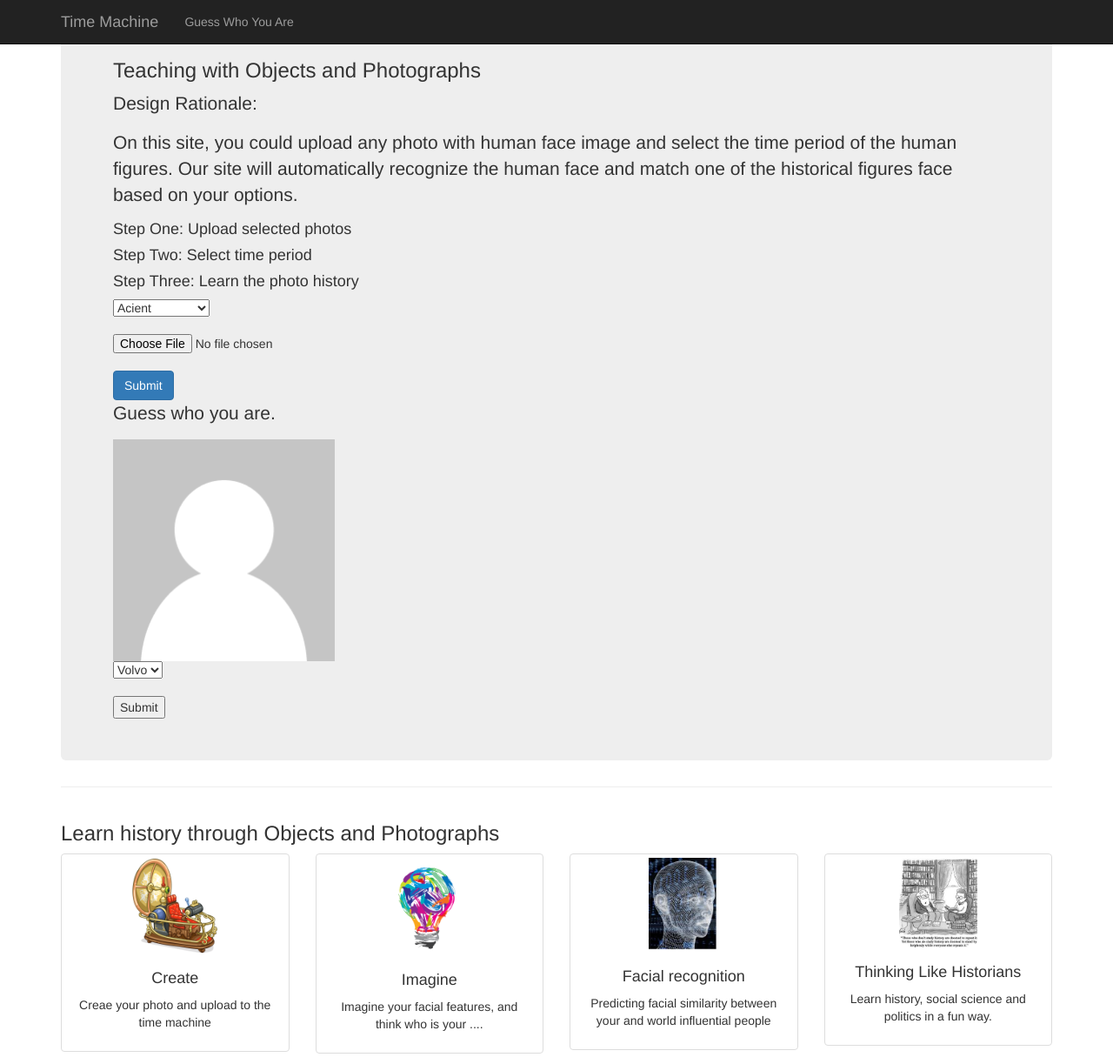
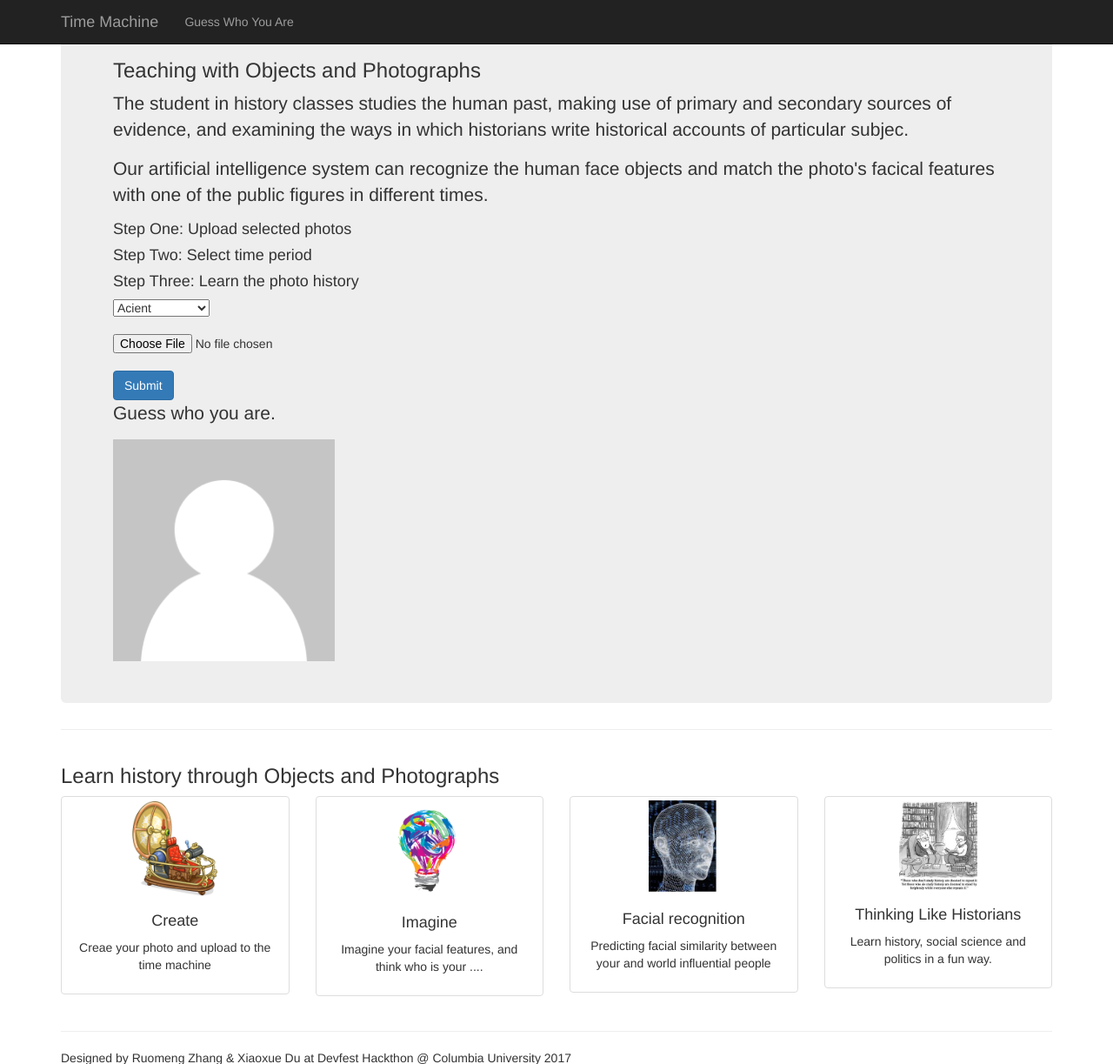
Before and after one commit to ruomengz/timemachie, a Flask app: page / in a window 1280 px wide. Shown: the top 1223 px of the page at 87% size. Run offline with Flask 2, Linux system fonts and the light colour scheme; parts of the project's set-up code (start-up, migrations or seed data) failed here and were passed over; some libraries are stand-ins or nearby versions.

Commit message:
html change

```diff
--- a/templates/index.html
+++ b/templates/index.html
@@ -64,9 +64,8 @@
         <header class="jumbotron hero-spacer">
             <h3>Teaching with Objects and Photographs</h3>
 
-            <p> Design Rationale:  </p>
-
-            <p> On this site, you could upload any photo with human face image and select the time period of the human figures. Our site will automatically recognize the human face and match one of the historical figures face based on your options.</p>
+            <p> The student in history classes studies the human past, making use of primary and secondary sources of evidence, and examining the ways in which historians write historical accounts of particular subjec.</p>
+            <p> Our artificial intelligence system can recognize the human face objects and match the photo's facical features with one of the public figures in different times.</p>
 
              <title>Time Machine</title>
                     <h4> Step One: Upload selected photos </h4>
@@ -90,16 +89,6 @@
               <img src="static/{{ person | default('profile.jpg') }}.jpeg" alt={{ person }} width="255" height="255" />
 
 
-<form action="action_page.php">
-  <select name="cars">
-    <option value="volvo">Volvo</option>
-    <option value="saab">Saab</option>
-    <option value="fiat">Fiat</option>
-    <option value="audi">Audi</option>
-  </select>
-  <br><br>
-  <input type="submit">
-</form>
 
 
         </header>
```
